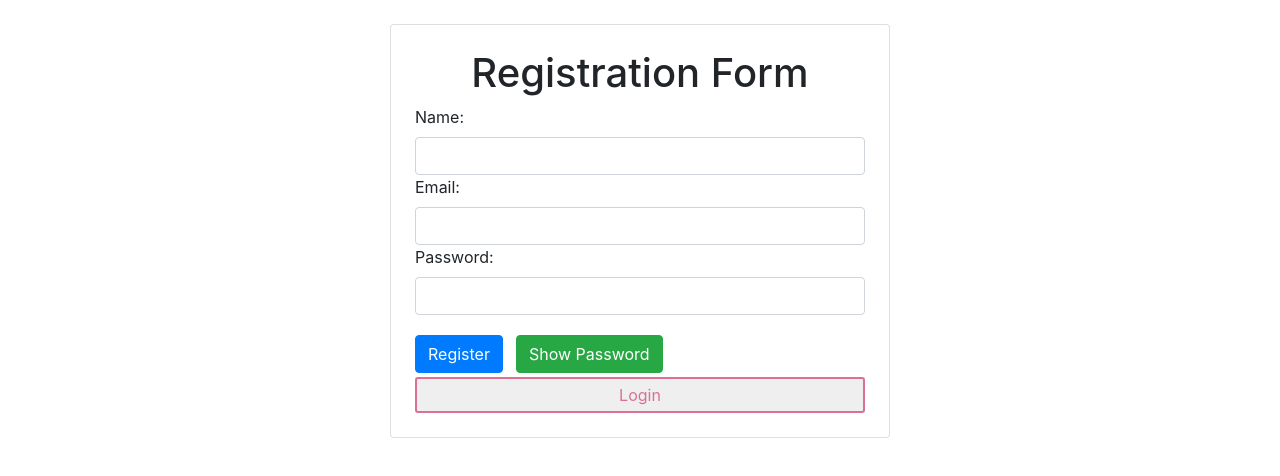
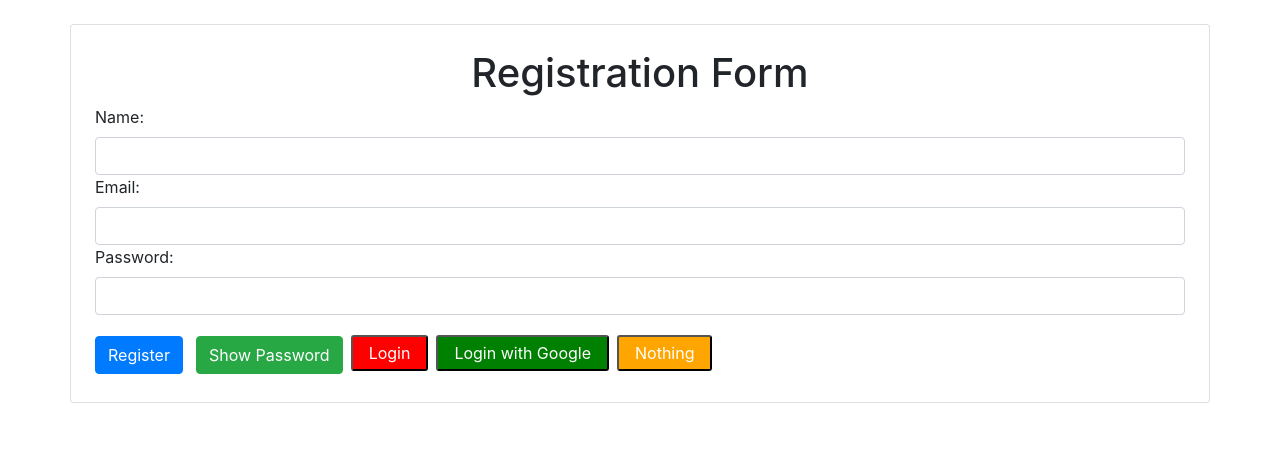
Before and after one commit to imamantripathi/my-app, a React (Create React App) app: page / in a window 1280 px wide. Shown: the top 476 px of the page. Built offline with nearby package versions, Linux system fonts and the light colour scheme.

Commit message:
using props in styled components

```diff
--- a/src/App.css
+++ b/src/App.css
@@ -1,3 +1,3 @@
-.registered-container{
+/* .registered-container{
   width: 500px !important;
-}
+} */
--- a/src/component/register.js
+++ b/src/component/register.js
@@ -17,16 +17,25 @@ export default function register(props) {
     btnClasses.push("btn-success ");
   }
   const Button = Styled.button`
-  color: palevioletred;
+  color: white;
   font-size: 1em;
-  display:block;
-  width:100%;
+  background-color:${(props) => props.bgColor};
+  display:${(props) => (props.flag ? "inline-block" : "block")}
+  width:${(props) => (props.flag ? "50%" : "100%")};
+  padding: 0.25em 1em;
+  margin: 0.25em;
 
-  padding: 0.25em 1em;
-  border: 2px solid palevioletred;
   border-radius: 3px;
 `;
-const StyledRegisterContainer = Styled.div`width: 400px;`;
+  const StyledRegisterContainer = Styled.div`
+  // width: 600px !important;
+&:hover{
+  box-shadow:0px 0px 5px black;
+};
+@media (max-width: 600px) {
+  width:300px;
+}
+`;
   return (
     <StyledRegisterContainer className="container card p-4 mt-4 registered-container">
       <h1 className="text-center">Registration Form</h1>
@@ -56,8 +65,15 @@ const StyledRegisterContainer = Styled.div`width: 400px;`;
         >
           {btnText}
         </button>
-        <Button type="button">Login</Button>
-
+        <Button type="button" flag="1" bgColor="red">
+          Login
+        </Button>
+        <Button type="button" flag="1" bgColor="green">
+          Login with Google
+        </Button>
+        <Button flag="0" bgColor="orange">
+          Nothing
+        </Button>
       </form>
     </StyledRegisterContainer>
   );
```
